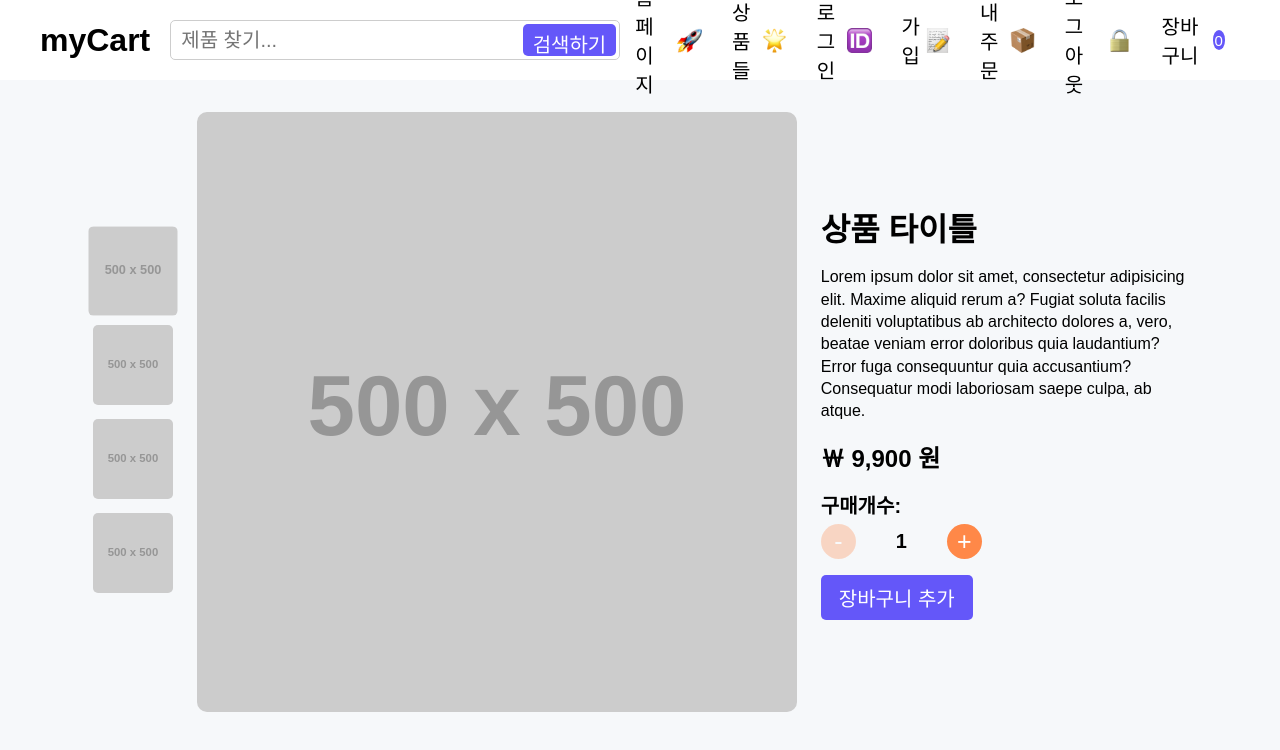
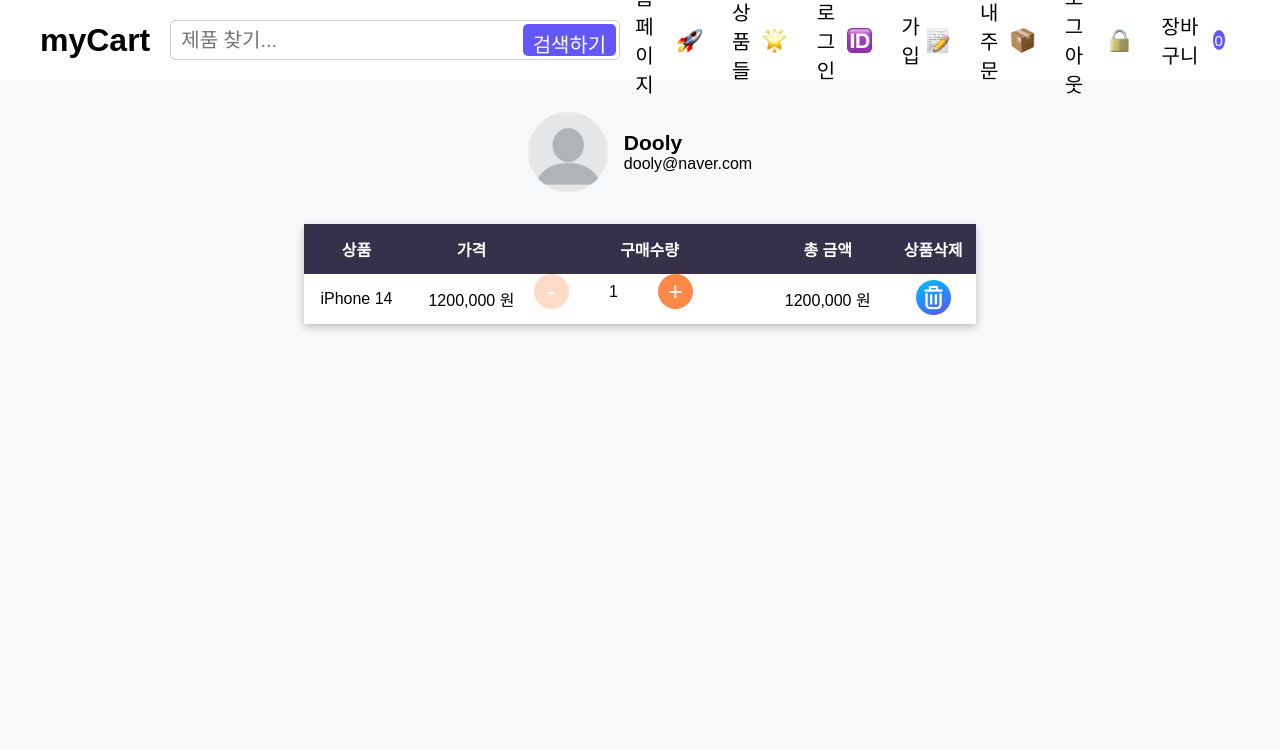
Before and after one commit to jo94hk/myCart2-main, a React (Vite) app: page / in a window 1280 px wide. Shown: the top 750 px of the page. Built offline with nearby package versions, Linux system fonts and the light colour scheme; a web font is replaced by a local one.

Commit message:
장바구니 Cart 페이지 수정

```diff
--- a/src/App.jsx
+++ b/src/App.jsx
@@ -1,4 +1,5 @@
 import "./App.css";
+import CartPage from "./components/Cart/CartPage";
 import HomePage from "./components/Home/HomePage";
 import Navbar from "./components/Navbar/Navbar";
 import ProductsPage from "./components/Products/ProductsPage";
@@ -11,7 +12,8 @@ function App() {
       <main>
         {/* <HomePage /> */}
         {/* <ProductsPage /> */}
-        <SingleProductPage />
+        {/* <SingleProductPage /> */}
+        <CartPage />
       </main>
     </div>
   );
--- a/src/components/Cart/CartPage.jsx
+++ b/src/components/Cart/CartPage.jsx
@@ -15,7 +15,7 @@ const CartPage = () => {
         </div>
       </div>
       {/* headings라는 파일은 따로 만들어야함 */}
-      {/*  */}
+      {/* 테이블 컴포넌트는 테이블의 제목부분을 배열로 입력하면 생성됨! */}
       <Table headings={["상품", "가격", "구매수량", "총 금액", "상품삭제"]}>
         <tbody>
           <tr>
```
